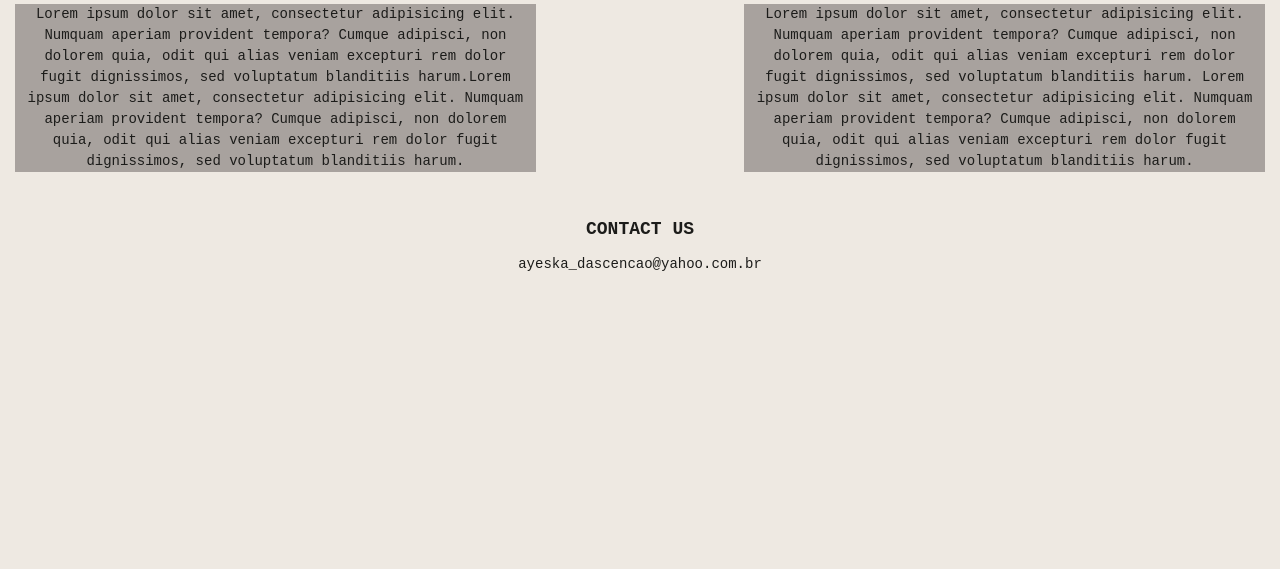
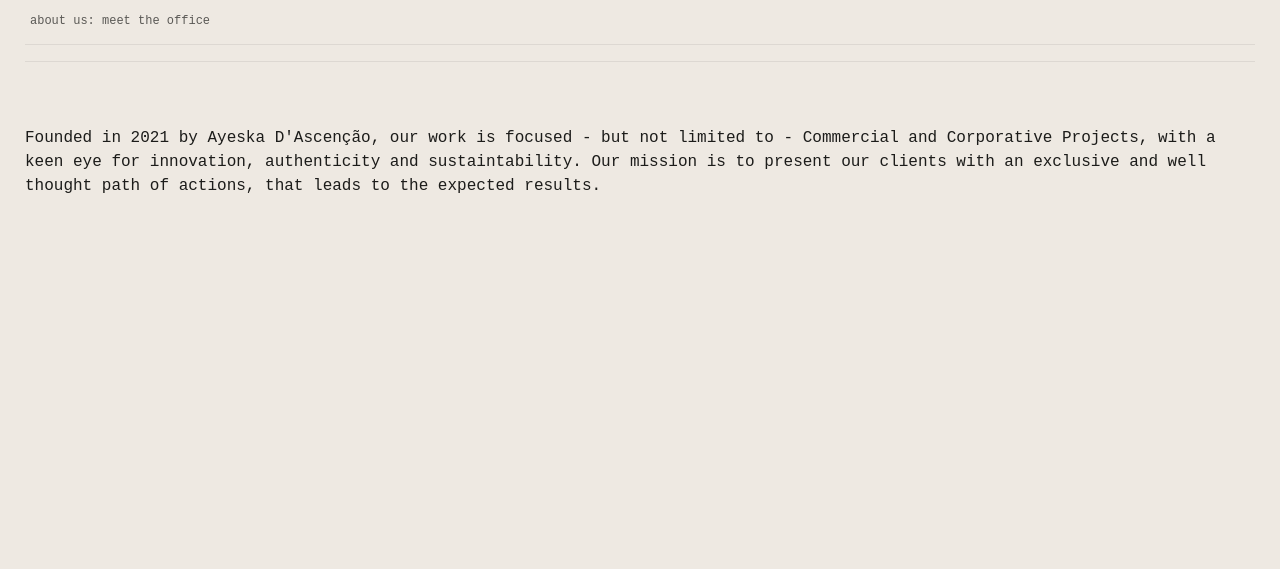
Before and after one commit to ayscd/responsive-multiple-page-website, a website: page about.html in a window 1280 px wide. Shown: the part 231-800 px from the top of the page. Drawn offline with nearby package versions, Linux system fonts and the light colour scheme; files whose address does not match are found by name; a web font is replaced by a local one.

Commit message:
adjusting the about.html page

```diff
--- a/about.html
+++ b/about.html
@@ -19,7 +19,7 @@
     <title>About Us: ASCENÇÃO</title>
      <meta name="description"  content="A little bit about our office and our practices" />
      <style>
-      @import url('https://fonts.googleapis.com/css2?family=Cormorant+Garamond:ital,wght@0,300..700;1,300..700&display=swap');
+     @import url('https://fonts.googleapis.com/css2?family=Cormorant+Garamond:ital,wght@0,300..700;1,300..700&family=Google+Sans+Code:ital,wght@0,300..800;1,300..800&display=swap');
       @media (max-width: 502px) {
         h1, a {
           font-size: 10px;
@@ -40,9 +40,9 @@
     </style>
   </head>
   <body>
-    <nav class="navbar fixed-top navbar-expand-lg bg-transparent secondary-font">
+    <nav class="navbar navbar-expand-lg bg-transparent secondary-font">
       <div class="container-fluid">
-        <a class="navbar-brand" href="index.html">ASCENÇÃO ARQUITETURA</a>
+        <a class="navbar-brand" href="index.html"><img src="imgs/logo-asc-arq.png" alt="logo-asc-arq" width="40" class="logo d-inline-block align-text-center"></a>
         <button
           class="navbar-toggler"
           type="button"
@@ -55,30 +55,26 @@
           <span class="navbar-toggler-icon"></span>
         </button>
         <div class="collapse navbar-collapse" id="navbarNavAltMarkup">
-          <div class="navbar-nav">
-            <a class="nav-link active" aria-current="page" href="index.html">homepage</a>
-            <a class="nav-link" href="about.html">about us</a>
+          <div class="navbar-nav ms-auto space-between">
+            <a class="nav-link" href="#">PORTFOLIO</a>
+            <a class="nav-link" href="about.html">ABOUT US</a>
+            <a class="nav-link" href="#">GET IN TOUCH</a>
           </div>
         </div>
       </div>
     </nav>
 
-    <h2>ABOUT US</h2>
-    <h1>architecture office based in Brazil</h1>
-    <div class="row boxes">
-      <div class="col-sm-5 box-left">
-        Lorem ipsum dolor sit amet, consectetur adipisicing elit. Numquam aperiam provident tempora? Cumque adipisci, non dolorem quia, odit qui alias veniam excepturi rem dolor fugit dignissimos, sed voluptatum blanditiis harum.Lorem ipsum dolor sit amet, consectetur adipisicing elit. Numquam aperiam provident tempora? Cumque adipisci, non dolorem quia, odit qui alias veniam excepturi rem dolor fugit dignissimos, sed voluptatum blanditiis harum.
-      </div>
-      <div class="col-sm-2 space-between"></div>
-      <div class="col-sm-5 box-right">
-        Lorem ipsum dolor sit amet, consectetur adipisicing elit. Numquam aperiam provident tempora? Cumque adipisci, non dolorem quia, odit qui alias veniam excepturi rem dolor fugit dignissimos, sed voluptatum blanditiis harum. Lorem ipsum dolor sit amet, consectetur adipisicing elit. Numquam aperiam provident tempora? Cumque adipisci, non dolorem quia, odit qui alias veniam excepturi rem dolor fugit dignissimos, sed voluptatum blanditiis harum.
-      </div>
-    </div>
-    <div id="contact">
-      <h5>CONTACT US</h5>
-      <a href="mailto:ayeska_dascencao@yahoo.com.br" class="email-link">
-        ayeska_dascencao@yahoo.com.br
-      </a>
-    </div>
+
+    <h2 class="primary-font">HELLO</h2>
+    <h1>about us: meet the office</h1>
+    <hr>
+    <hr>
+    <br><br>
+
+    <div class="row">
+      <div class="col-sm-12">
+        <div class="presentation col-sm-12 secondary font">Founded in 2021 by Ayeska D'Ascenção, our work is focused - but not limited to - Commercial and Corporative Projects, with a keen eye for innovation, authenticity and sustaintability. Our mission is to present our clients with an exclusive and well thought path of actions, that leads to the expected results.
+      </div></div>
+
   </body>
 </html>
--- a/src/style.css
+++ b/src/style.css
@@ -25,6 +25,7 @@ h1, h2, h3 {
 h1 {
   font-size: 12px;
   margin-top: 30px;
+  margin-left: 5px;
   opacity: 0.7;
 }
 
@@ -35,7 +36,7 @@ h2 {
 }
 
 h3 {
-  font-size: 17px;
+  font-size: 17.5px;
   opacity: 0.7;
 }
 
@@ -62,10 +63,6 @@ p {
   font-weight: 400;
   font-style: normal;
 }
-
-/* .secondary-font {
-  font-family: Satoshi-Regular, monospace;
-} */
 
 .secondary-font {
   font-family: "Google Sans Code", monospace;
@@ -117,19 +114,6 @@ p {
   margin-right: 15px;
 }
 
-.boxes {
-  display: flex;
-  margin-top: 45px;
-  margin-bottom: 45px;
-  text-align: center;
-  font-size: 14px;
-  padding: 2px;
-}
-
-.box-left, .box-right {
-  background-color: var(--cinza-argila);
-}
-
 .about-paragraphs p {
   margin: 10px;
 }
```
Also changed, not shown: index.html (+3 -3 lines), imgs/ayeska-arquiteta.jpeg (added).
